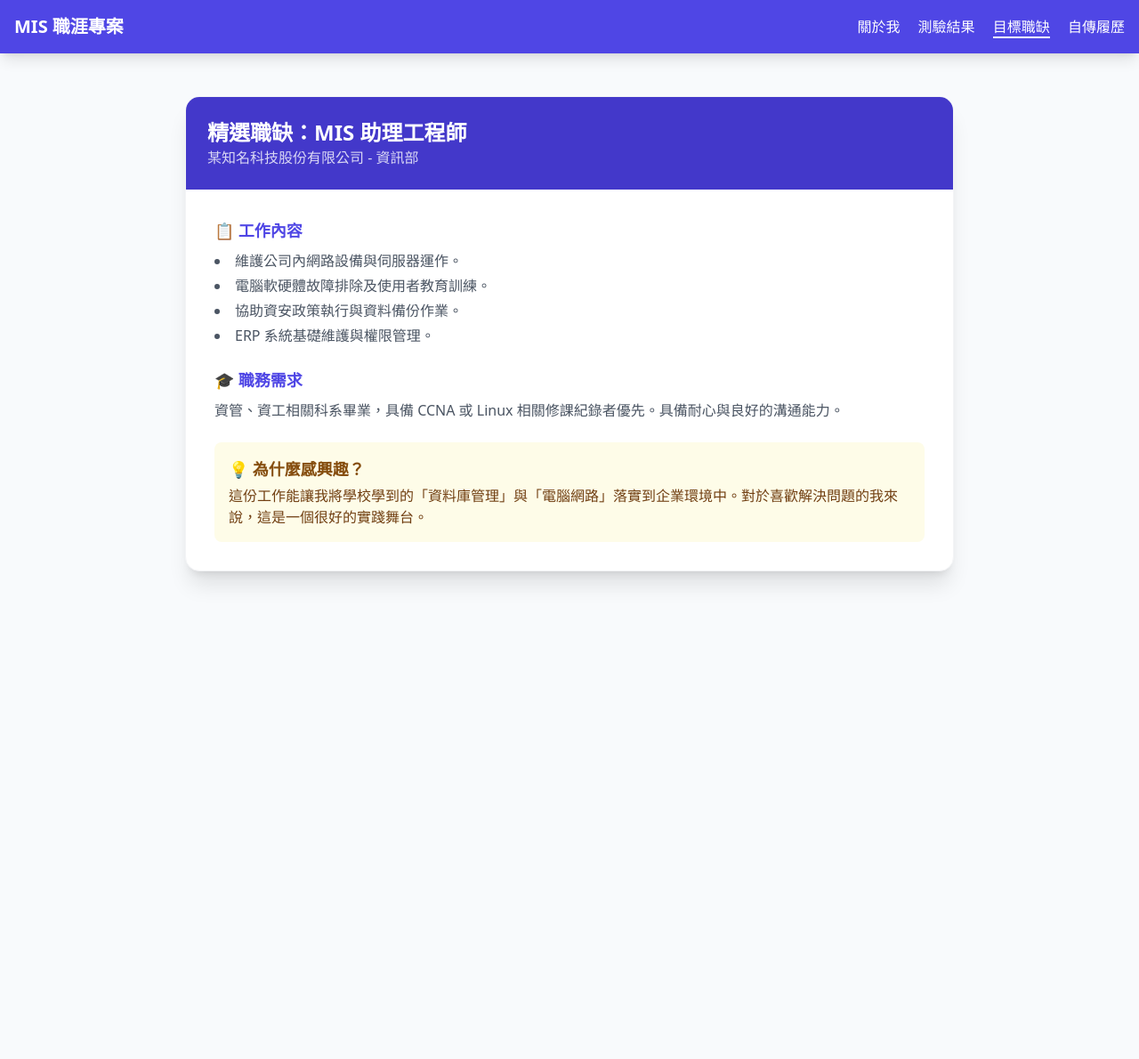
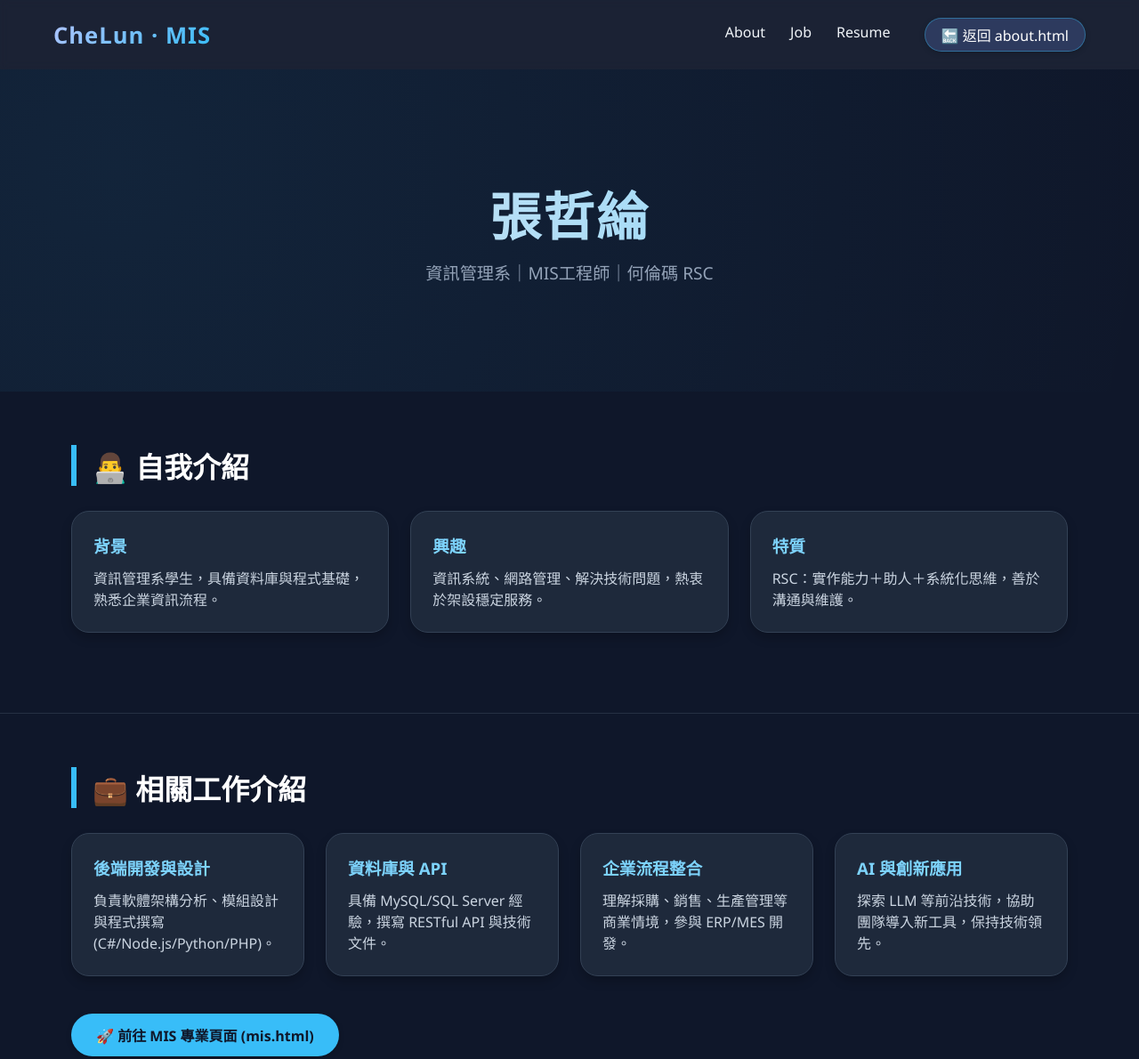
Before and after one commit to cooperchelun/me, a plain HTML site: page mis.html in a window 1280 px wide. Shown: the top 1190 px of the page at 89% size. Before the commit the page ends 800 px from the top, so only its background shows below. Drawn offline with nearby package versions, Linux system fonts and the light colour scheme.

Commit message:
Update mis.html

```diff
--- a/mis.html
+++ b/mis.html
@@ -1,52 +1,332 @@
 <!DOCTYPE html>
-<html lang="zh-TW">
+<html lang="zh-Hant">
 <head>
-    <meta charset="UTF-8">
-    <meta name="viewport" content="width=device-width, initial-scale=1.0">
-    <title>目標 MIS 職缺</title>
-    <script src="https://cdn.tailwindcss.com"></script>
+<meta charset="UTF-8">
+<meta name="viewport" content="width=device-width, initial-scale=1.0">
+<title>張哲綸 | MIS作品集</title>
+<style>
+* {
+    margin: 0;
+    padding: 0;
+    box-sizing: border-box;
+    font-family: "Microsoft JhengHei", "Segoe UI", Roboto, sans-serif;
+}
+
+body {
+    background: #0f172a;
+    color: white;
+    scroll-behavior: smooth;
+}
+
+/* 導覽列 */
+nav {
+    display: flex;
+    justify-content: space-between;
+    align-items: center;
+    padding: 20px 60px;
+    background: rgba(255,255,255,0.05);
+    backdrop-filter: blur(4px);
+    position: sticky;
+    top: 0;
+    z-index: 100;
+    flex-wrap: wrap;
+}
+
+nav h3 {
+    font-size: 1.6rem;
+    letter-spacing: 1px;
+    background: linear-gradient(135deg, #b0c4ff, #38bdf8);
+    background-clip: text;
+    -webkit-background-clip: text;
+    color: transparent;
+}
+
+.nav-links {
+    display: flex;
+    gap: 28px;
+    align-items: center;
+}
+
+nav a {
+    color: #f1f5f9;
+    margin-left: 0;
+    text-decoration: none;
+    font-weight: 500;
+    transition: 0.2s;
+    border-bottom: 2px solid transparent;
+    padding-bottom: 4px;
+}
+
+nav a:hover {
+    color: #38bdf8;
+    border-bottom-color: #38bdf8;
+}
+
+/* 返回按鈕樣式 (僅導覽列使用) */
+.back-btn {
+    display: inline-flex;
+    align-items: center;
+    gap: 8px;
+    background: #2d3a5e;
+    color: white;
+    padding: 6px 18px;
+    border-radius: 40px;
+    text-decoration: none;
+    font-weight: 500;
+    transition: 0.25s;
+    border: 1px solid rgba(56, 189, 248, 0.4);
+    box-shadow: 0 2px 6px rgba(0,0,0,0.2);
+    margin-left: 10px;
+}
+
+.back-btn:hover {
+    background: #38bdf8;
+    color: #0f172a;
+    transform: translateY(-2px);
+    border-color: #38bdf8;
+    box-shadow: 0 6px 12px rgba(56, 189, 248, 0.3);
+}
+
+/* Hero區 */
+.hero {
+    text-align: center;
+    padding: 120px 20px;
+    background: radial-gradient(circle at 10% 30%, rgba(56,189,248,0.08), transparent);
+}
+
+.hero h1 {
+    font-size: 58px;
+    margin-bottom: 10px;
+    background: linear-gradient(to right, #e2e8f0, #7dd3fc);
+    background-clip: text;
+    -webkit-background-clip: text;
+    color: transparent;
+    letter-spacing: 2px;
+}
+
+.hero p {
+    color: #94a3b8;
+    font-size: 1.2rem;
+}
+
+/* 區塊 */
+.section {
+    padding: 60px 80px;
+    border-bottom: 1px solid rgba(71, 85, 105, 0.4);
+}
+
+.section h2 {
+    margin-bottom: 28px;
+    font-size: 2rem;
+    display: inline-block;
+    border-left: 6px solid #38bdf8;
+    padding-left: 18px;
+}
+
+/* 卡片通用 */
+.cards {
+    display: flex;
+    gap: 24px;
+    flex-wrap: wrap;
+    margin-bottom: 30px;
+}
+
+.card {
+    flex: 1;
+    min-width: 240px;
+    background: #1e293b;
+    padding: 24px;
+    border-radius: 20px;
+    transition: 0.3s;
+    border: 1px solid #334155;
+    box-shadow: 0 6px 12px rgba(0,0,0,0.2);
+}
+
+.card:hover {
+    transform: translateY(-6px);
+    background: #253450;
+    border-color: #38bdf8;
+}
+
+.card h3 {
+    margin-bottom: 12px;
+    color: #7dd3fc;
+}
+
+.card p, .card li {
+    line-height: 1.5;
+    color: #cbd5e1;
+}
+
+.card ul {
+    margin-top: 14px;
+    padding-left: 20px;
+}
+
+.card li {
+    margin: 8px 0;
+}
+
+/* 按鈕 */
+.btn {
+    display: inline-block;
+    margin-top: 12px;
+    padding: 12px 28px;
+    background: #38bdf8;
+    color: #0f172a;
+    text-decoration: none;
+    border-radius: 40px;
+    font-weight: bold;
+    transition: 0.2s;
+    box-shadow: 0 2px 6px rgba(0,0,0,0.2);
+}
+
+.btn:hover {
+    background: #7dd3fc;
+    transform: scale(1.02);
+    box-shadow: 0 8px 18px rgba(56,189,248,0.3);
+}
+
+/* 履歷卡片內額外微調 */
+#resume .card p {
+    margin-bottom: 14px;
+}
+
+/* footer 區域 - 乾淨不重複按鈕 */
+footer {
+    text-align: center;
+    padding: 40px 30px;
+    color: #94a3b8;
+    background: #0a0f1c;
+}
+
+/* 響應式調整 */
+@media (max-width: 768px) {
+    nav {
+        padding: 16px 24px;
+        flex-direction: column;
+        gap: 12px;
+    }
+    .nav-links {
+        gap: 20px;
+        flex-wrap: wrap;
+        justify-content: center;
+    }
+    .section {
+        padding: 40px 24px;
+    }
+    .hero h1 {
+        font-size: 42px;
+    }
+    .cards {
+        gap: 16px;
+    }
+    .card {
+        min-width: 100%;
+    }
+    .back-btn {
+        margin-left: 0;
+        padding: 5px 14px;
+        font-size: 0.9rem;
+    }
+}
+</style>
 </head>
-<body class="bg-slate-50">
-    <nav class="bg-indigo-600 p-4 text-white shadow-lg sticky top-0 z-50">
-        <div class="container mx-auto flex justify-between items-center">
-            <span class="text-xl font-bold">MIS 職涯專案</span>
-            <div class="space-x-4">
-                <a href="index.html" class="hover:text-indigo-200">關於我</a>
-                <a href="RSC.html" class="hover:text-indigo-200">測驗結果</a>
-                <a href="mis.html" class="hover:text-indigo-200 border-b-2 border-white">目標職缺</a>
-                <a href="introduce.html" class="hover:text-indigo-200">自傳履歷</a>
-            </div>
+<body>
+
+<!-- 導覽列 + 唯一一顆「返回 about.html」按鈕 (保留在上方導覽區) -->
+<nav>
+    <h3>CheLun · MIS</h3>
+    <div class="nav-links">
+        <a href="#about">About</a>
+        <a href="#job">Job</a>
+        <a href="#resume">Resume</a>
+        <!-- 唯一返回按鈕：位於導覽列右側 -->
+        <a href="about.html" class="back-btn">🔙 返回 about.html</a>
+    </div>
+</nav>
+
+<!-- 主畫面 Hero 區塊 -->
+<div class="hero">
+    <h1>張哲綸</h1>
+    <p>資訊管理系｜MIS工程師｜何倫碼 RSC</p>
+</div>
+
+<!-- About 自我介紹區塊 -->
+<div class="section" id="about">
+    <h2>👨‍💻 自我介紹</h2>
+    <div class="cards">
+        <div class="card">
+            <h3>背景</h3>
+            <p>資訊管理系學生，具備資料庫與程式基礎，熟悉企業資訊流程。</p>
         </div>
-    </nav>
+        <div class="card">
+            <h3>興趣</h3>
+            <p>資訊系統、網路管理、解決技術問題，熱衷於架設穩定服務。</p>
+        </div>
+        <div class="card">
+            <h3>特質</h3>
+            <p>RSC：實作能力＋助人＋系統化思維，善於溝通與維護。</p>
+        </div>
+    </div>
+</div>
 
-    <main class="container mx-auto py-12 px-4 max-w-4xl">
-        <div class="bg-white rounded-2xl shadow-xl overflow-hidden border border-gray-100">
-            <div class="bg-indigo-700 text-white p-6">
-                <h2 class="text-2xl font-bold">精選職缺：MIS 助理工程師</h2>
-                <p class="opacity-80">某知名科技股份有限公司 - 資訊部</p>
-            </div>
-            <div class="p-8 space-y-6">
-                <section>
-                    <h3 class="text-lg font-bold text-indigo-600 mb-2">📋 工作內容</h3>
-                    <ul class="list-disc list-inside text-gray-600 space-y-1">
-                        <li>維護公司內網路設備與伺服器運作。</li>
-                        <li>電腦軟硬體故障排除及使用者教育訓練。</li>
-                        <li>協助資安政策執行與資料備份作業。</li>
-                        <li>ERP 系統基礎維護與權限管理。</li>
-                    </ul>
-                </section>
-                <section>
-                    <h3 class="text-lg font-bold text-indigo-600 mb-2">🎓 職務需求</h3>
-                    <p class="text-gray-600">資管、資工相關科系畢業，具備 CCNA 或 Linux 相關修課紀錄者優先。具備耐心與良好的溝通能力。</p>
-                </section>
-                <section class="bg-yellow-50 p-4 rounded-lg">
-                    <h3 class="text-lg font-bold text-yellow-800 mb-1">💡 為什麼感興趣？</h3>
-                    <p class="text-yellow-900">
-                        這份工作能讓我將學校學到的「資料庫管理」與「電腦網路」落實到企業環境中。對於喜歡解決問題的我來說，這是一個很好的實踐舞台。
-                    </p>
-                </section>
-            </div>
+<!-- 工作介紹區塊 - 內容根據 104 職缺「後端軟體工程師(台中)」調整，按鈕連結至 mis.html -->
+<div class="section" id="job">
+    <h2>💼 相關工作介紹</h2>
+    <div class="cards">
+        <div class="card">
+            <h3>後端開發與設計</h3>
+            <p>負責軟體架構分析、模組設計與程式撰寫 (C#/Node.js/Python/PHP)。</p>
         </div>
-    </main>
+        <div class="card">
+            <h3>資料庫與 API</h3>
+            <p>具備 MySQL/SQL Server 經驗，撰寫 RESTful API 與技術文件。</p>
+        </div>
+        <div class="card">
+            <h3>企業流程整合</h3>
+            <p>理解採購、銷售、生產管理等商業情境，參與 ERP/MES 開發。</p>
+        </div>
+        <div class="card">
+            <h3>AI 與創新應用</h3>
+            <p>探索 LLM 等前沿技術，協助團隊導入新工具，保持技術領先。</p>
+        </div>
+    </div>
+    <!-- 按鈕已修改為連接到 mis.html -->
+    <a class="btn" href="mis.html">
+        🚀 前往 MIS 專業頁面 (mis.html)
+    </a>
+</div>
+
+<!-- 履歷 / 自傳區塊 -->
+<div class="section" id="resume">
+    <h2>📄 自傳履歷</h2>
+    <div class="card" style="max-width: 100%;">
+        <p>
+        我目前就讀資訊管理系，在學期間學習資料庫與資訊系統相關課程，<br>
+        對企業資訊運作有基本理解，並透過實務專案累積IT基礎能力。
+        </p>
+        <p>
+        我的何倫碼為<strong style="color:#7dd3fc;">RSC</strong>，具備實作能力、服務精神與系統化思維，<br>
+        善於分析問題、建立SOP，非常適合MIS工作中設備維護、使用者支援及網路管理。
+        </p>
+        <p>
+        未來希望能在資訊領域持續精進，考取相關證照（CCNA、MCSA），成為能解決問題的MIS工程師。
+        </p>
+        <h3 style="margin-top: 16px;">🛠 技能</h3>
+        <ul>
+            <li>SQL / 資料庫設計 (MySQL, SQL Server)</li>
+            <li>Java / HTML / CSS 基礎開發</li>
+            <li>網路基礎 (OSI、TCP/IP、DNS、DHCP)</li>
+            <li>電腦維修與硬體組裝 / Windows & Linux 基礎管理</li>
+        </ul>
+    </div>
+</div>
+
+<!-- footer 區域：完全沒有返回按鈕，僅保留版權資訊 -->
+<footer>
+    <p>© 2026 張哲綸 MIS作品集 | 以RSC精神打造穩定IT支援</p>
+</footer>
+
 </body>
 </html>
```
